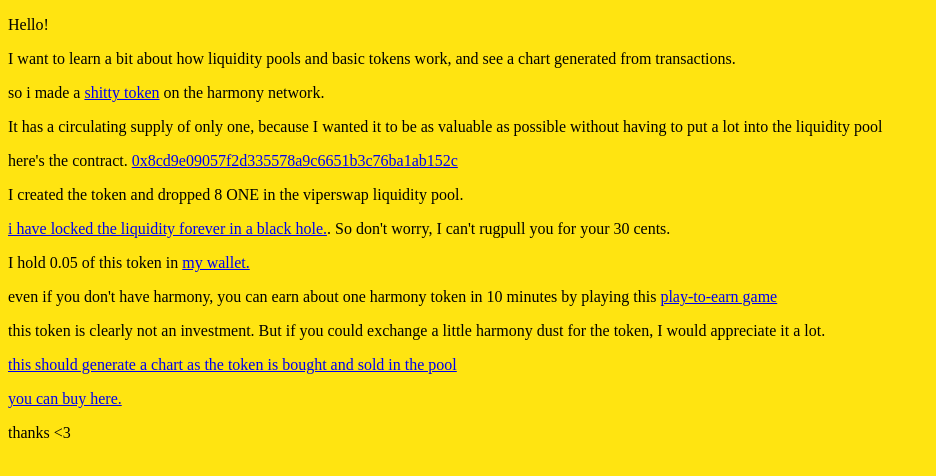
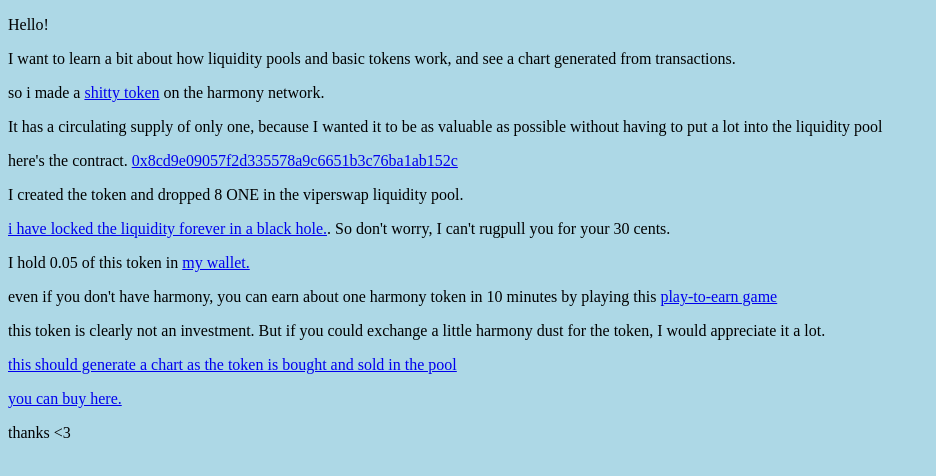
Before and after one commit to OnlyONECoin/OnlyONECoin, a plain HTML site: page index.html in a window 1280 px wide. Shown: the whole page, without its empty margins (0-936 px from the left). Drawn offline with Linux system fonts and the light colour scheme.

Commit message:
Update index.html

```diff
--- a/index.html
+++ b/index.html
@@ -25,7 +25,7 @@
 
 <style>
 body {
- background-color: #FFE411;
+ background-color: #add8e6;
 }
 </style>
 </body>
```
